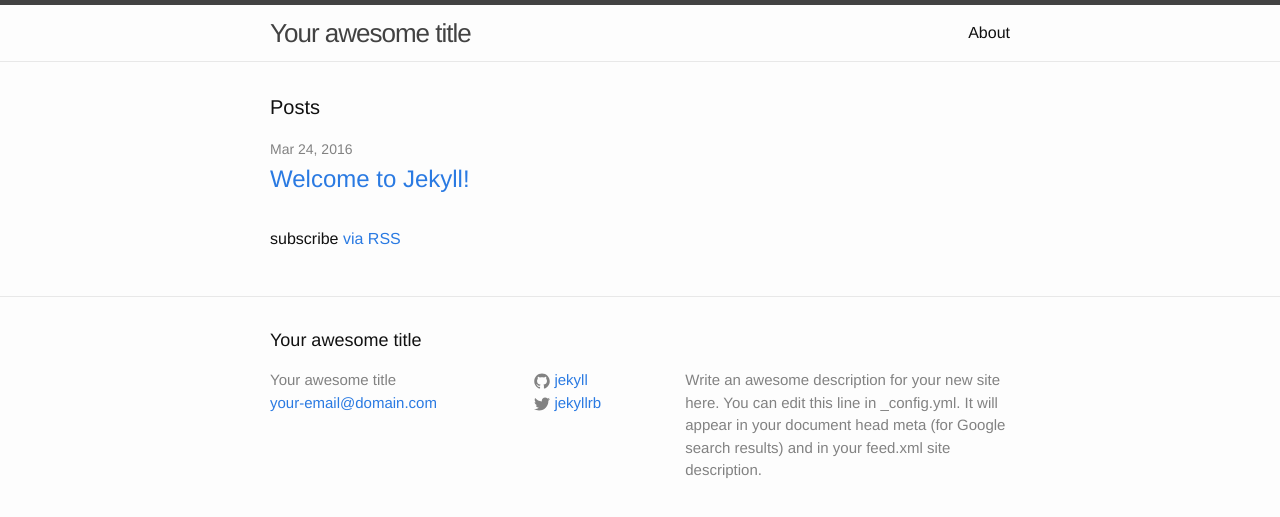
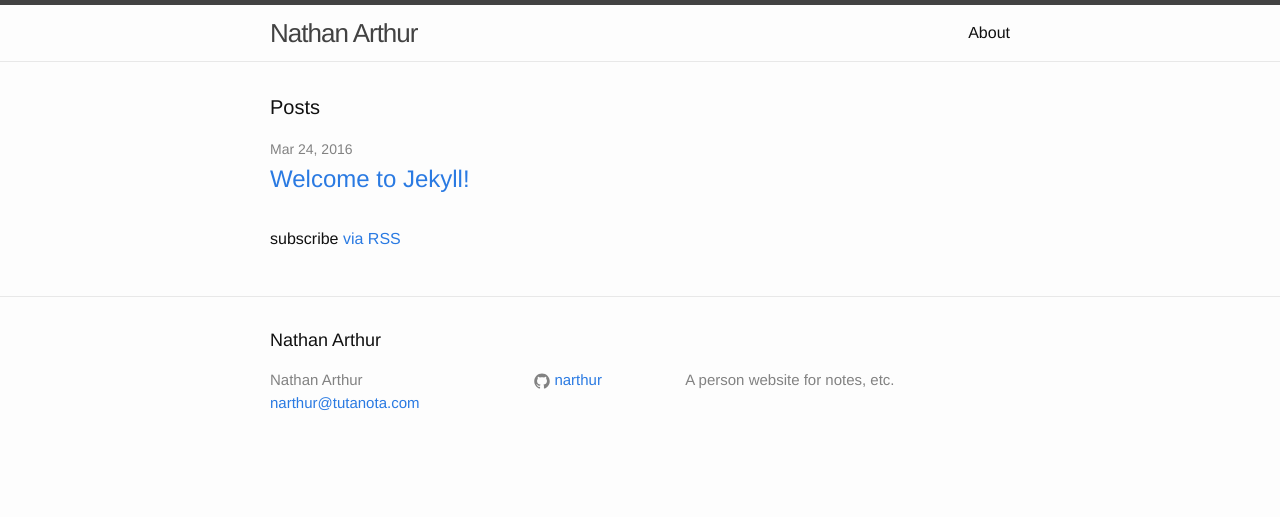
Before and after one commit to narthur/narthur.github.io, a Jekyll site: the page built from index.html, in a window 1280 px wide. Shown: the top 517 px of the page. Built offline with Jekyll 4.4.1, drawn with Linux system fonts in a browser that asks for light colours.

Commit message:
Update _config.yml

```diff
--- a/_config.yml
+++ b/_config.yml
@@ -6,16 +6,13 @@
 # 'jekyll serve'. If you change this file, please restart the server process.
 
 # Site settings
-title: Your awesome title
-email: your-email@domain.com
+title: Nathan Arthur
+email: narthur@tutanota.com
 description: > # this means to ignore newlines until "baseurl:"
-  Write an awesome description for your new site here. You can edit this
-  line in _config.yml. It will appear in your document head meta (for
-  Google search results) and in your feed.xml site description.
+  A person website for notes, etc.
 baseurl: "" # the subpath of your site, e.g. /blog
-url: "http://yourdomain.com" # the base hostname & protocol for your site
-twitter_username: jekyllrb
-github_username:  jekyll
+url: "http://www.NathanArthur.com" # the base hostname & protocol for your site
+github_username:  narthur
 
 # Build settings
 markdown: kramdown
```
